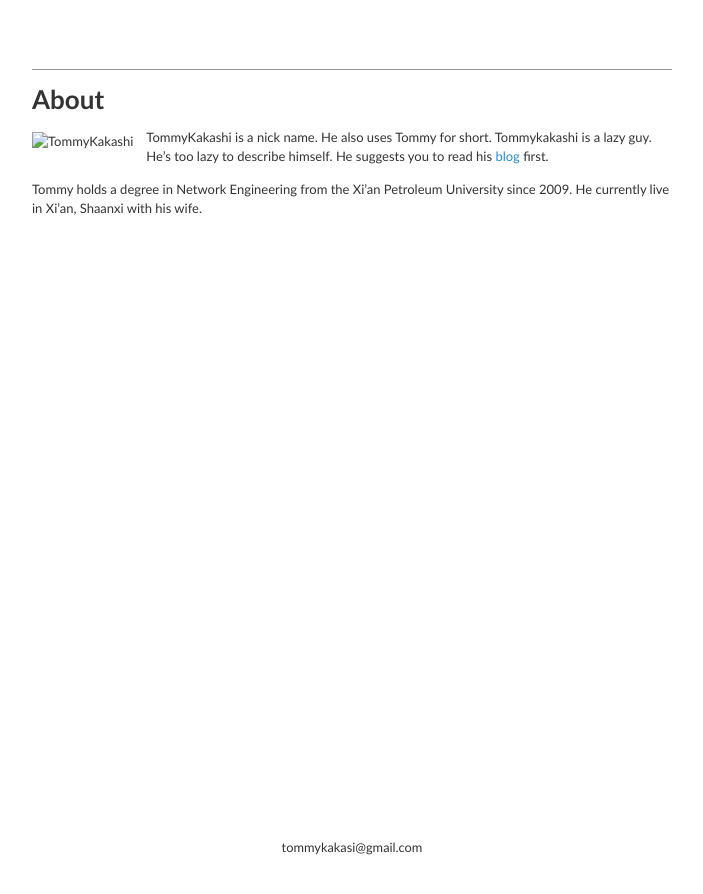
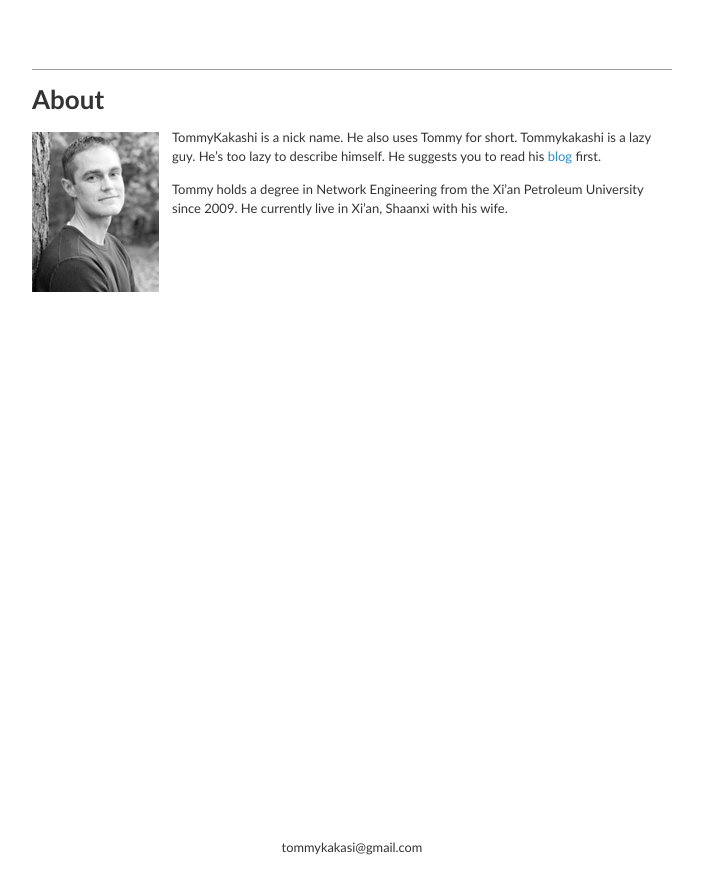
Before and after one commit to tommykakashi/tommy, a Jekyll site: the page built from about.markdown, in a window 1280 px wide. Shown: the top 894 px of the page, without its empty margins (288-991 px from the left). Built offline with Jekyll 4.4.1, drawn with Linux system fonts in a browser that asks for light colours; nearby versions of some CDN libraries; some web fonts are replaced; Markdown is read by kramdown in place of the engine named in the settings; comment, search, counter and statistics services are not loaded.

Commit message:
update the images url

```diff
--- a/about.markdown
+++ b/about.markdown
@@ -5,7 +5,7 @@ title: About - TommyKakashi
 ---
 # About
 
-<img src="tommy/images/tommy.jpg" class="inline-left" title="TommyKakashi"/>
+<img src="../images/tommy.jpg" class="inline-left" title="TommyKakashi"/>
 TommyKakashi is a nick name. He also uses Tommy for short.
 Tommykakashi is a lazy guy. He's too lazy to describe himself.
 He suggests you to read his [blog] first.
```
